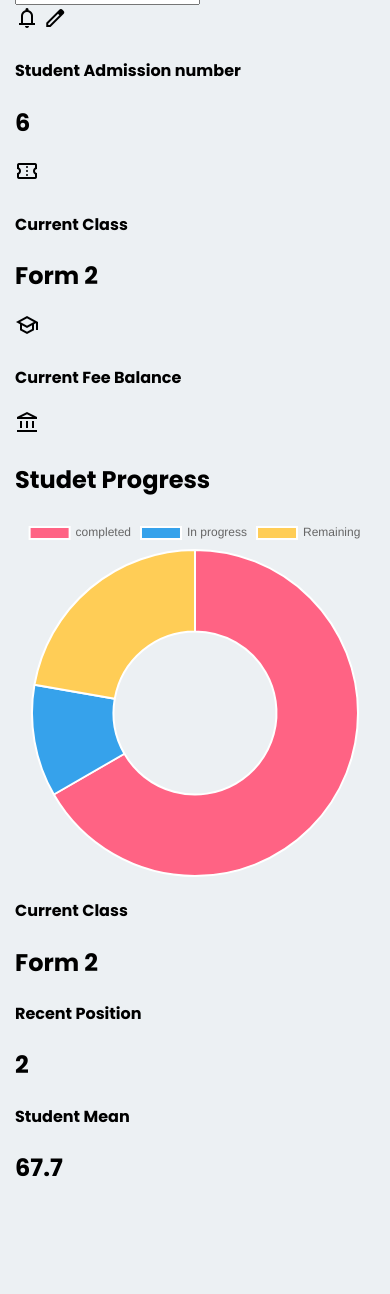
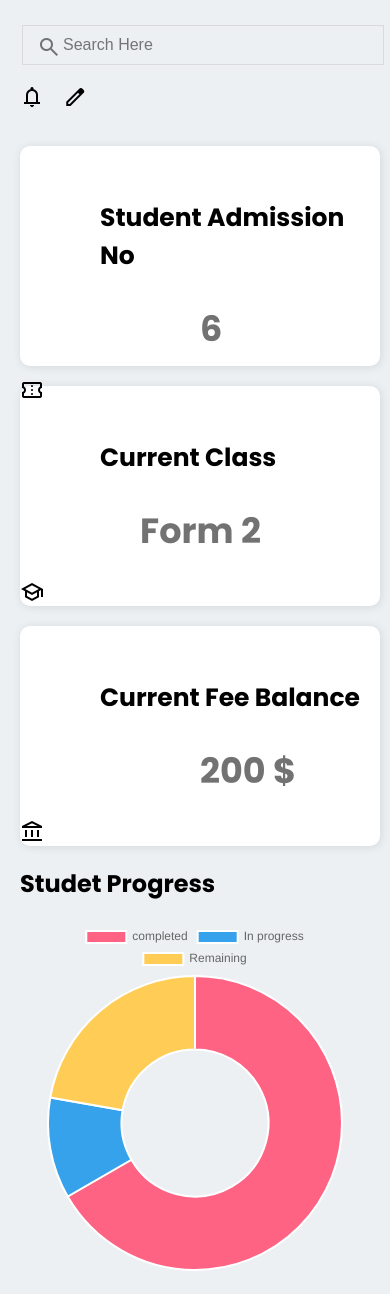
Before and after one commit to JosephMutua/SchoolERP, a Flask app: template templates/stddashboard.html in a window 390 px wide; the page is wider, and only the part inside the window is pictured. Shown: the part 335-1629 px from the top of that part. Before the commit the page ends 1512 px from the top of that part, so only its background shows below. Run offline with Flask 2, Linux system fonts and the light colour scheme; the template is opened without the code that fills it, so the values that code supplies are empty.

Commit message:
End of front mobile view

```diff
--- a/static/css/dash.css
+++ b/static/css/dash.css
@@ -10,7 +10,7 @@ body
 .dashboard
 {
     padding: 0 15px;
-    margin: 0 auto;
+    margin: 0 5px;
 }
 /* ============================
 Navigation Bar
@@ -38,3 +38,87 @@ Navigation Bar
 {
     margin-top: 10px;
 }
+
+/* ============================
+Main Section
+===============================*/
+/* Search */
+.dashboard .main .search form
+{
+    margin-top: 50px;
+    position: relative;
+    left: 2px;
+
+}
+.dashboard .main .search form input
+{
+    width: 320px;
+    font-size: 16px;
+    padding: 10px 0px 10px 40px;
+    border: 1px solid #dadada;
+    background-color: rgba(0, 0, 0 , 0);
+}
+.dashboard .main .search form span
+{
+    position: absolute;
+    left: 15px;
+    top: 10px;
+    color: #727272;
+}
+.dashboard .main .search .notification span
+{
+    margin-top: 20px;
+}
+.dashboard .main .search .notification span:nth-child(1)
+{
+    margin-right: 15px;
+}
+.dashboard .main .title
+{
+    margin-bottom: 30px;
+}
+.dashboard .main .title h2
+{
+    font-size: 35px;
+    line-height: 0px;
+}
+/* Student Details */
+
+.dashboard .main .student_details h2
+{
+    font-size: 35px;
+    line-height: 0px;
+    color: #727272;
+    position: relative;
+    padding: 10px 10px 10px 180px;
+}
+.dashboard .main .student_details .currentClass h2
+{
+    padding: 10px 10px 10px 120px;
+
+}
+.dashboard .main .student_details h4
+{
+    font-size: 25px;
+    padding: 10px 8px 10px 80px;
+}
+
+
+.dashboard .main .student_details div
+{
+    justify-content: space-between;
+    padding: 10px 0px 10px 0px;
+    width: 360px;
+    height: 200px;
+    box-shadow: 1px 1px 10px rgba(0, 0, 0, 0.1);
+    margin-bottom: 20px;
+    background-color: #fff;
+    border-radius: 10px;
+
+}
+.dashboard .main .student_details .material-symbols-outlined
+{
+    padding: 10px 0px 10px 0px;
+    position: relative;
+
+}
--- a/templates/stddashboard.html
+++ b/templates/stddashboard.html
@@ -26,11 +26,12 @@
                 <form action="#">
                     <input type="text" name="search" id="search" placeholder="Search Here">
                     <span class="material-symbols-outlined">search</span>
-                    <div class="notification">
-                        <span class="material-symbols-outlined">notifications</span>
-                        <span class="material-symbols-outlined">edit</span>
-                    </div>
                 </form>
+                <div class="notification">
+                    <span class="material-symbols-outlined">notifications</span>
+                    <span class="material-symbols-outlined">edit</span>
+                </div>
+
             </div><!--search section End-->
 
             <div class="title"> <!--Title Section-->
@@ -41,30 +42,30 @@
             <div class="student_details"> <!--Student General Information-->
 
                 <div class="studentId"> <!--Student ID no-->
-                    <div class="col-studentID">
-                        <h4>Student Admission number</h4>
+
+                        <h4>Student Admission No</h4>
                         <h2>6 </h2>
                         <span class="material-symbols-outlined">confirmation_number</span>
-                    </div>
+
 
 
                 </div><!--Student ID no End-->
 
                 <div class="currentClass"> <!--currentClass-->
-                    <div class="col-currentClass">
+
                         <h4>Current Class</h4>
                         <h2>Form 2</h2>
                         <span class="material-symbols-outlined">school</span>
-                    </div>
+
 
                 </div> <!--currentClass End-->
 
                 <div class="fee_bal"> <!--Fee Balance-->
-                    <div class="col-fee_bal">
+
                         <h4>Current Fee Balance</h4>
-                        <div class="h6"></div>
+                        <h2>200 $</h2>
                         <span class="material-symbols-outlined">account_balance</span>
-                    </div>
+
 
                 </div><!--Fee Balance End-->
 
```
